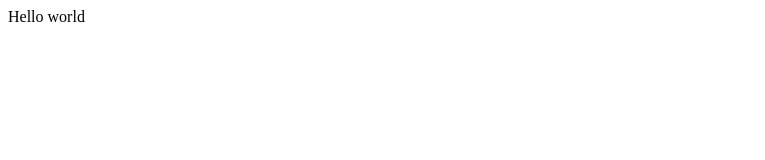
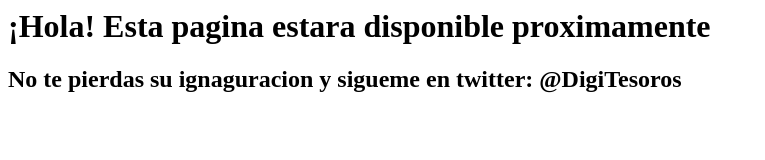
Before and after one commit to DigiTesoros/DigiTesoros.github.io, a plain HTML site: page index.html in a window 1280 px wide. Shown: the whole page, without its empty margins (0-765 px from the left). Drawn offline with Linux system fonts and the light colour scheme.

Commit message:
Update index.html

```diff
--- a/index.html
+++ b/index.html
@@ -1 +1,2 @@
-Hello world
+<h1>¡Hola! Esta pagina estara disponible proximamente</h1>
+<h2>No te pierdas su ignaguracion y sigueme en twitter: @DigiTesoros</h2>
```
